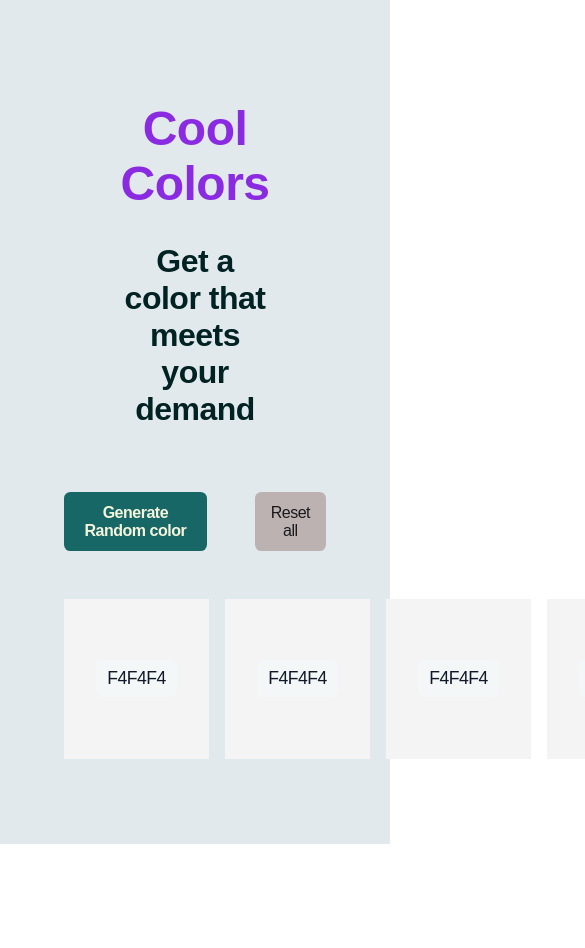
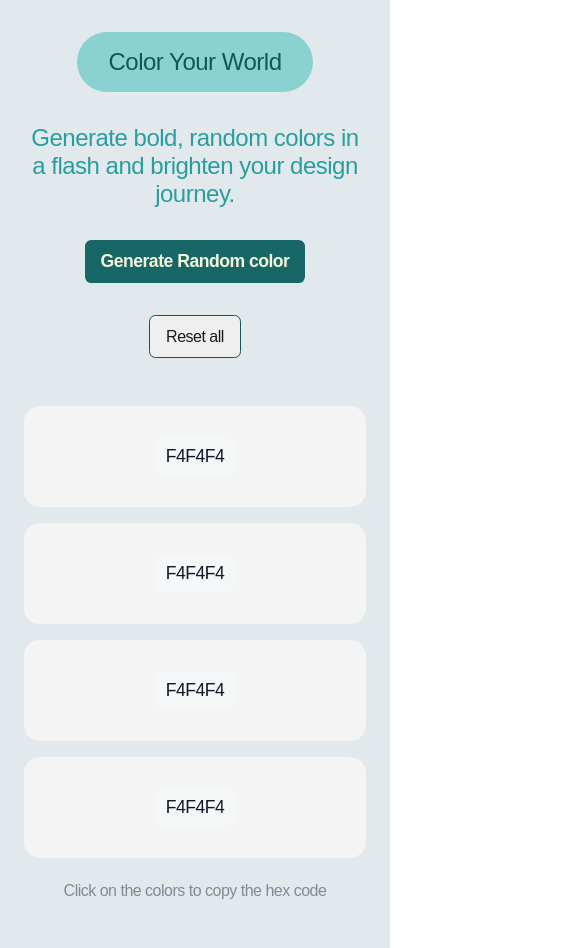
Before and after one commit to CollinsCET/color-generator, a plain HTML site: page index.html in a window 390 px wide. Shown: the top 948 px of the page, 585 px wide, since content can reach past the window. Before the commit the page ends 844 px from the top, so only its background shows below. Drawn offline with Linux system fonts and the light colour scheme.

Commit message:
version 2

```diff
--- a/index.html
+++ b/index.html
@@ -3,17 +3,17 @@
 <head>
     <meta charset="UTF-8">
     <meta name="viewport" content="width=device-width, initial-scale=1.0">
-    <title>Color Generator</title>
+    <title>Color Pop</title>
     <link rel="stylesheet" href="./style.css">
 </head>
 <body>
     <div class="main-container">
-        <div class="description-container">
-            <div class="top-name-container">
-                <p>Cool Colors</p>
+        <div class="content-container">
+            <div class="title-container">
+                <h2>Color Your World</h2>
             </div>
-            <div class="description-name-container">
-                <h1>Get a color that meets your demand</h1>
+            <div class="description-container">
+                <h1>Generate bold, random colors in a flash and brighten your design journey.</h1>
             </div>
         </div>
 
@@ -50,6 +50,10 @@
                     </div>
                 </div>
             </div>
+
+            <div class="sub-description-container">
+                <p>Click on the colors to copy the hex code</p>
+            </div>
         </div>
     </div>
 
--- a/index.js
+++ b/index.js
@@ -4,6 +4,8 @@ const HexaDecimalNumberSystem = [0,1,2,3,4,5,6,7,8,9,`A`,`B`,`C`,`D`,`E`,`F`]
 // Action buttons
 let generateColorButton = document.getElementById("generate-button-container")
 let clearColorButton = document.getElementById("clear-button-container")
+
+let colorCodeElement = document.getElementById ("color-name")
 
 // color Box
 let firstColorBox = document.getElementById("first-color-container")
--- a/style.css
+++ b/style.css
@@ -7,54 +7,57 @@
 }
 
 .main-container{
-    height: 100vh;
+    height: auto;
     width: 100%;
     display: flex;
     flex-direction: column;
     align-items: center;
     justify-content: center;
     row-gap: 4rem;
-    /* margin: 4rem auto; */
-    /* background-color: antiquewhite; */
-    padding: 1rem 4rem;
+    padding: 3rem 4rem 6rem 4rem;
     background-color: rgb(225, 233, 236);
 }
 
-.description-container{
-    width: 80%;
+.content-container{
+    width: 100%;
     height: auto;
     display: flex;
     flex-direction: column;
     justify-content: center;
     align-items: center;
-    row-gap: 1rem;
+    row-gap: 2rem;
     align-content: center;
 
 }
 
-.top-name-container{
+
+.title-container{
     width: fit-content;
     height: auto;
-    padding: 1rem;
+    text-align: center;
+    background-color: #8cd1d1;
+    border-radius: 2rem;
+}
+
+.title-container h2{
+    color: #115757;
+    font-size: 2rem;
+    font-weight: 300;
+    padding: 1rem 2rem;
+
+}
+
+.description-container{
+    width: fit-content;
+    height: auto;
+    /* padding: 0 2rem; */
     text-align: center;
 }
 
-.top-name-container p{
-    color: blueviolet;
-    font-size: 3rem;
-    font-weight: 600;
-}
-
-.description-name-container{
-    width: fit-content;
-    height: auto;
-    padding: 0 2rem;
-    text-align: center;
-}
-
-.description-name-container h1{
-    color: #002222;
-    font-size: 2rem;
+.description-container h1{
+    color: #299e9e;
+    font-size: 1.5rem;
+    font-weight: 200;
 }
 
 .color-container{
@@ -64,7 +67,7 @@
     flex-direction: column;
     align-items: center;
     justify-content: center;
-    row-gap: 3rem;
+    /* row-gap: 3rem; */
     /* padding: 4rem; */
     /* background-color: #d8d8d8 */
 }
@@ -74,9 +77,10 @@
     height: auto;
     display: flex;
     flex-direction: row;
-    align-items: start;
-    justify-content: center;
+    align-items: center;
+    justify-content: space-between;
     column-gap: 3rem;
+
 }
 
 .generate-button-container{
@@ -105,8 +109,9 @@
     font-size: 1rem;
     font-weight: 500;
     cursor: pointer;
-    background-color: #bdb2b2;
+    /* background-color: #bdb2b2; */
     transition: 0.3s;
+    border: 1px solid #115757;
 }
 
 .clear-button-container:hover{
@@ -119,32 +124,47 @@
     display: flex;
     flex-direction: row;
     align-items: start;
-    justify-content: start;
+    justify-content: stretch;
     /* background-color: #f8f8f8; */
     column-gap: 1rem;
-    /* padding: 1rem 2rem; */
+    row-gap: 1rem;
+    /* margin-bottom: 2rem; */
+    flex-wrap: wrap;
+    margin-top: 3rem;
 }
 
+.sub-description-container{
+    width: fit-content;
+    height: auto;
+    margin-top: 1.5rem;
+}
+
+.sub-description-container p{
+    color: #838997;
+}
+
+
 .first-color-container{
-    padding: 1rem 2rem;
+    padding: 4rem 2rem;
     background-color: #F4F4F4;
-    width: 100%;
-    height: 10rem;
+    width: 23%;
+    height: auto;
     display: flex;
     flex-direction: column;
     justify-content: center;
     align-items: center;
     transition: 0.5s;
+    border-radius: 1rem 0 0 1rem;
     /* box-shadow: 0px 8px 20px rgba(44, 40, 40, 0.15); */
 
 
 }
 
 .second-color-container{
-    padding: 1rem 2rem;
+    padding: 4rem 2rem;
     background-color: #F4F4F4;
-    width: 100%;
-    height: 10rem;
+    width: 23%;
+    height: auto;
     display: flex;
     flex-direction: column;
     justify-content: center;
@@ -154,10 +174,10 @@
 }
 
 .third-color-container{
-    padding: 1rem 2rem;
+    padding: 4rem 2rem;
     background-color: #F4F4F4;
-    width: 100%;
-    height: 10rem;
+    width: 23%;
+    height: auto;
     display: flex;
     flex-direction: column;
     justify-content: center;
@@ -166,15 +186,17 @@
 }
 
 .fourth-color-container{
-    padding: 1rem 2rem;
+    padding: 4rem 2rem;
     background-color:#F4F4F4;
-    width: 100%;
-    height: 10rem;
+    width: 23%;
+    height: auto;
     display: flex;
     flex-direction: column;
     justify-content: center;
     align-items: center;
     transition: 0.5s;
+    border-radius: 0 1rem 1rem 0;
+
 }
 
 .color-name{
@@ -188,3 +210,110 @@
     color: #111827;
     cursor: pointer;
 }
+
+@media screen and (max-width:720px) {
+    .actions-container{
+        width: fit-content;
+        height: auto;
+        display: flex;
+        flex-direction: column;
+        align-items: center;
+        justify-content: center;
+        column-gap: 2rem;
+        row-gap: 2rem;
+    }
+
+    .title-container h2{
+        color: #115757;
+        font-size: 1.5rem;
+        font-weight: 300;
+        padding: 1rem 2rem;
+
+    }
+
+    .first-color-container{
+        padding: 2rem 2rem;
+        background-color: #F4F4F4;
+        width: 100%;
+        height: auto;
+        display: flex;
+        flex-direction: column;
+        justify-content: center;
+        align-items: center;
+        transition: 0.5s;
+        border-radius: 1rem;
+        /* box-shadow: 0px 8px 20px rgba(44, 40, 40, 0.15); */
+    }
+
+    .second-color-container{
+        padding: 2rem 2rem;
+        background-color: #F4F4F4;
+        width: 100%;
+        height: auto;
+        display: flex;
+        flex-direction: column;
+        justify-content: center;
+        align-items: center;
+        transition: 0.5s;
+        border-radius: 1rem;
+
+    }
+
+    .third-color-container{
+        padding: 2rem 2rem;
+        background-color: #F4F4F4;
+        width: 100%;
+        height: auto;
+        display: flex;
+        flex-direction: column;
+        justify-content: center;
+        align-items: center;
+        transition: 0.5s;
+        border-radius: 1rem;
+    }
+
+    .fourth-color-container{
+        padding: 2rem 2rem;
+        background-color:#F4F4F4;
+        width: 100%;
+        height: auto;
+        display: flex;
+        flex-direction: column;
+        justify-content: center;
+        align-items: center;
+        transition: 0.5s;
+        border-radius: 1rem
+
+    }
+
+    .main-container{
+        height: auto;
+        width: 100%;
+        display: flex;
+        flex-direction: column;
+        align-items: center;
+        justify-content: center;
+        row-gap: 2rem;
+        padding: 2rem 1.5rem 3rem 1.5rem;
+        background-color: rgb(225, 233, 236);
+    }
+
+    .description-container{
+        width: fit-content;
+        height: auto;
+        /* padding: 0 2rem; */
+        text-align: center;
+    }
+
+    .generate-button-container{
+        padding: 0.7rem 1rem;
+        outline: none;
+        border: none;
+        border-radius: 0.4rem;
+        cursor: pointer;
+        color: beige;
+        font-size: 1.1rem;
+        font-weight: 600;
+        background-color: #176767;
+    }
+}
```
